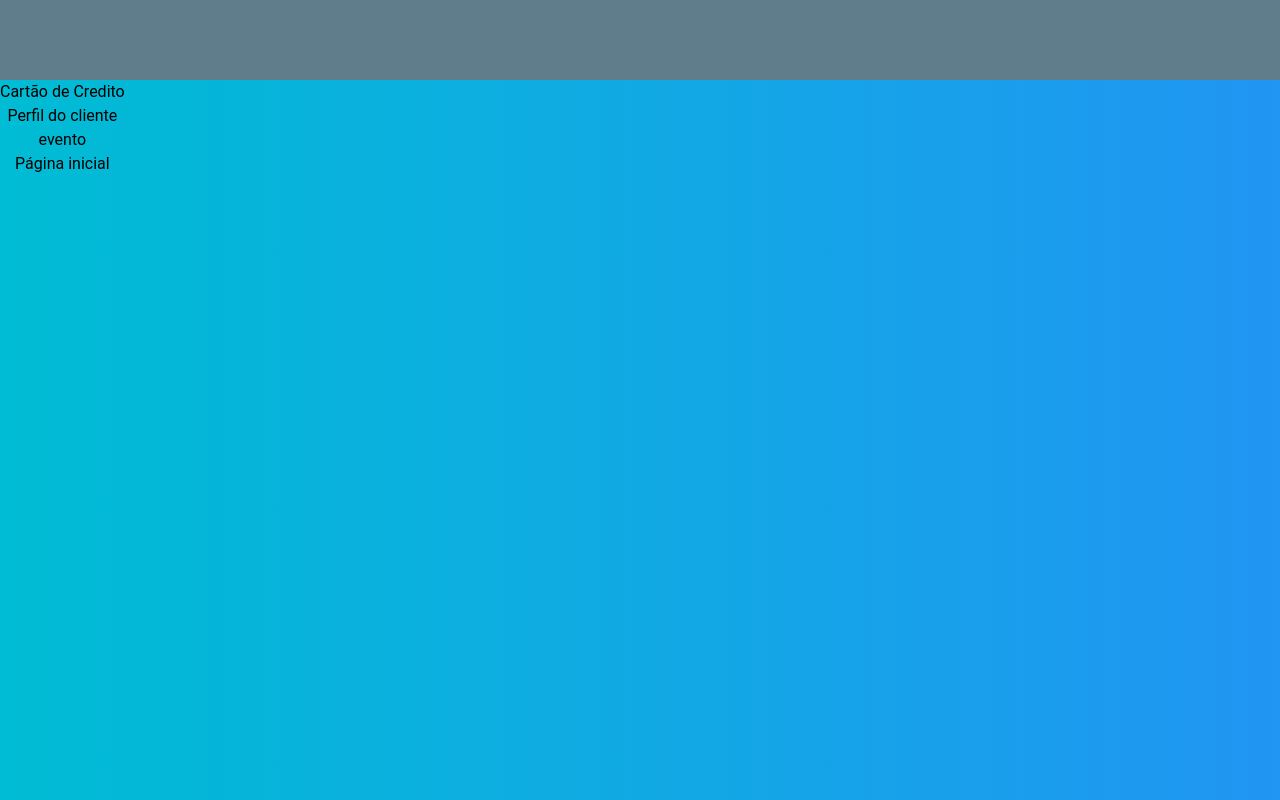
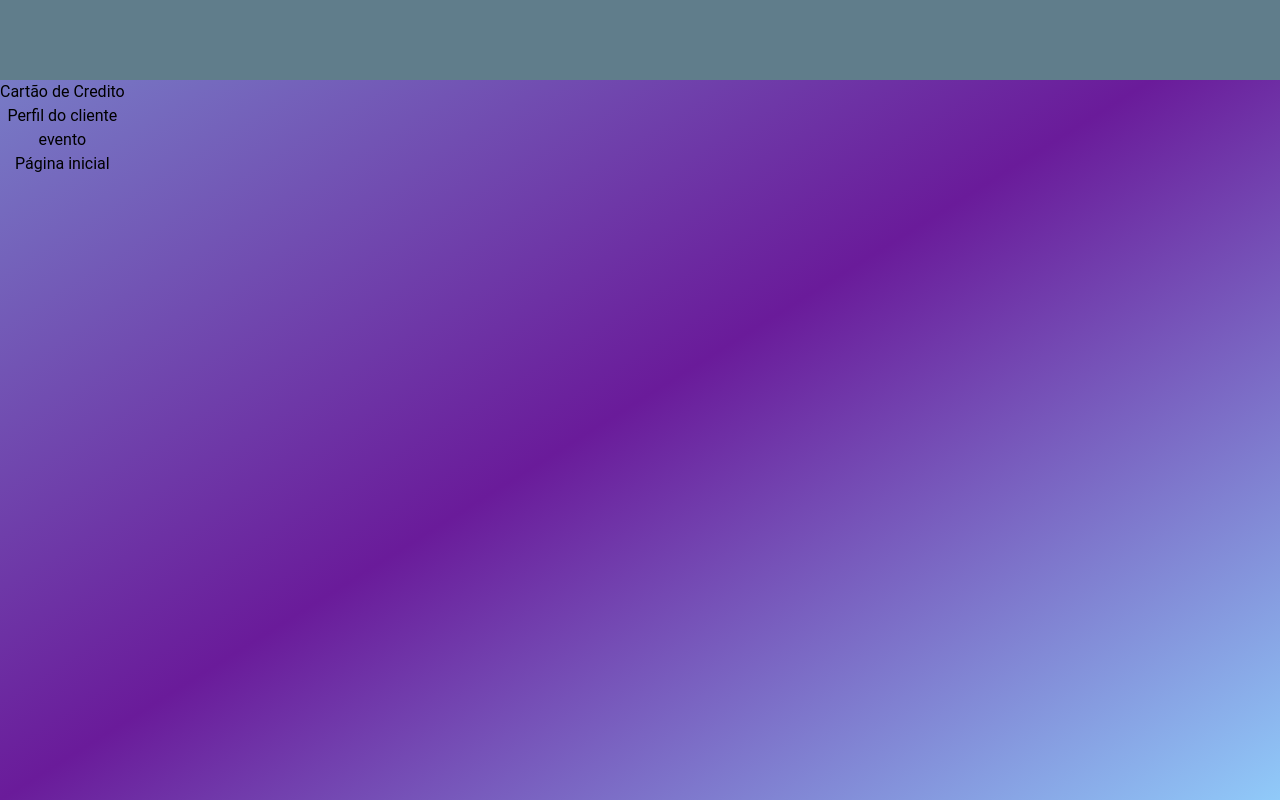
Before and after one commit to WilburTicketsCode/backend, a Next.js app: page / in a window 1280 px wide. Built offline with nearby package versions, Linux system fonts and the light colour scheme.

Commit message:
:beers: Cor de fundo

```diff
--- a/src/components/layouts/MainLayout/index.tsx
+++ b/src/components/layouts/MainLayout/index.tsx
@@ -4,7 +4,7 @@ interface MainLayoutProps {
 
 const MainLayout: React.FC<MainLayoutProps> = ({ children }) => {
     return (
-        <div className="h-screen w-screen bg-gradient-to-r from-cyan-500 to-blue-500">
+        <div className="h-screen w-screen bg-gradient-to-br from-indigo-300 via-purple-800 to-blue-200">
             <nav className="h-[5rem] bg-blue-gray-500"></nav>
             {children}
         </div>
```
